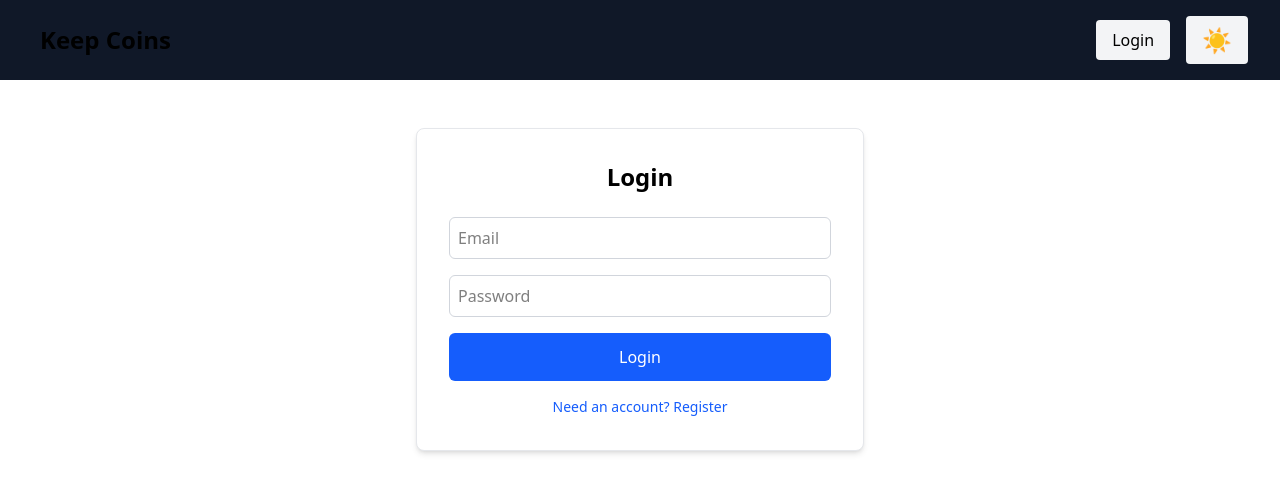
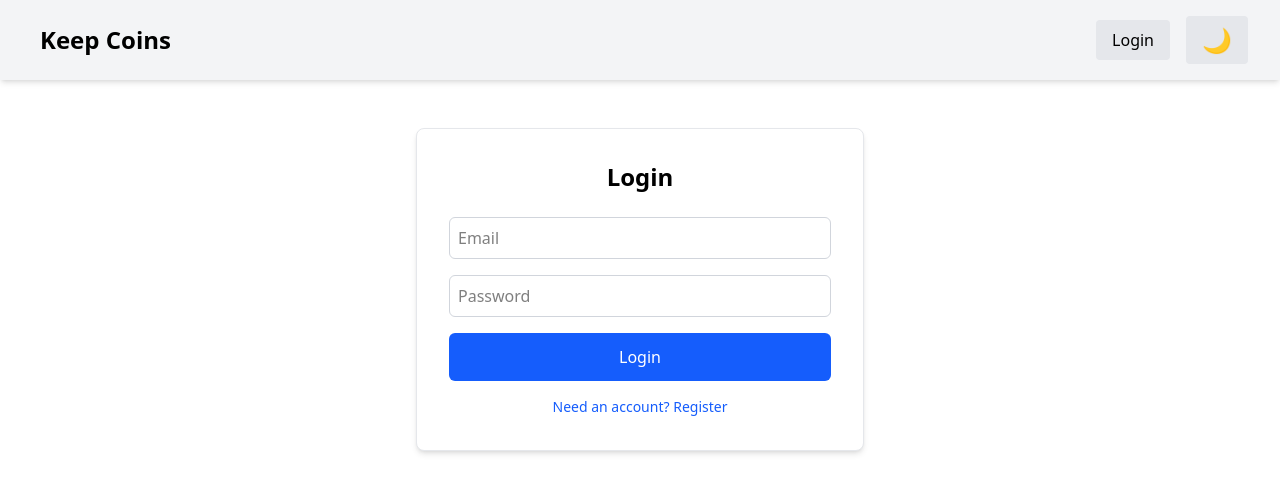
Before and after one commit to Granullboy/front-session, a React (Vite) app in the folder keep-coins/: page /login in a window 1280 px wide. Shown: the top 492 px of the page. Built offline with nearby package versions, Linux system fonts and the light colour scheme.

Commit message:
Настроил Tailwind

```diff
--- a/keep-coins/src/App.tsx
+++ b/keep-coins/src/App.tsx
@@ -8,9 +8,6 @@ import { Settings } from './pages/Settings';
 import { HomePage } from './pages/HomePage';
 import { Layout } from './components/Layout';
 import { ProtectedRoute } from './components/ProtectedRoute';
-import { ThemeProvider } from './components/theme/ThemeProvider';
-import { Provider } from 'react-redux';
-import { store } from './redux/store';
 
 const router = createBrowserRouter([
   {
@@ -35,14 +32,11 @@ const router = createBrowserRouter([
 
 export const App = () => {
   return (
-    <Provider store={store}>
-      <ThemeProvider>
-        <div className="transition-colors duration-300">
-          <RouterProvider router={router}/>
-        </div>
-      </ThemeProvider>
-    </Provider>
+    <div className="transition-colors duration-300">
+      <RouterProvider router={router}/>
+    </div>
   );
 };
 
+
 export default App;
--- a/keep-coins/src/components/Layout.tsx
+++ b/keep-coins/src/components/Layout.tsx
@@ -18,21 +18,21 @@ export const Layout = () => {
 
   return (
     <div className="min-h-screen flex flex-col bg-white text-black dark:bg-slate-900 dark:text-white transition-colors duration-300">
-      <nav className="flex items-center justify-between p-4 bg-gray-900">
+      <nav className="flex items-center justify-between p-4 bg-gray-100 dark:bg-gray-900 transition-colors duration-300 shadow-md">
         <button
           className="cursor-pointer ml-4 md:ml-6"
           onClick={() => navigate('/')}
         >
           <h3 className="text-2xl font-bold">Keep Coins</h3>
         </button>
-        <div className="flex items-center gap-4 mr-4">{/*обнавляю стиль у layout*/ }
+        <div className="flex items-center gap-4 mr-4">
           {currentUser ? (
             <>
-              <button className="text-white bg-transparent border-none " onClick={() => navigate('/dashboard')}>Dashboard</button>
-              <button className="text-white bg-transparent border-none " onClick={() => navigate('/stats')}>Statistics</button>
-              <button className="text-white bg-transparent border-none " onClick={() => navigate('/settings')}>Settings</button>
+              <button className="text-black dark:text-white bg-transparent border-none hover:underline transition" onClick={() => navigate('/dashboard')}>Dashboard</button>
+              <button className="text-black dark:text-white bg-transparent border-none hover:underline transition" onClick={() => navigate('/stats')}>Statistics</button>
+              <button className="text-black dark:text-white bg-transparent border-none hover:underline transition" onClick={() => navigate('/settings')}>Settings</button>
               <button
-                className="text-white hover:text-gray-300 bg-transparent border-none cursor-pointer"
+                className="text-black dark:text-white bg-transparent border-none cursor-pointer hover:underline transition"
                 onClick={() => navigate('/logout')}
               >
                 Logout
@@ -40,19 +40,19 @@ export const Layout = () => {
             </>
           ) : (
             <button
-              className="px-4 py-2 bg-gray-100 text-black dark:bg-gray-800 dark:text-white rounded hover:bg-gray-200 dark:hover:bg-gray-700 transition"
-              onClick={() => navigate('/logout')}
+              className="px-4 py-2 bg-gray-200 text-black dark:bg-gray-800 dark:text-white rounded hover:bg-gray-300 dark:hover:bg-gray-700 transition"
+              onClick={() => navigate('/login')}
             >
               Login
             </button>
           )}
 
           <button
-        className="px-4 py-2 bg-gray-100 text-black dark:bg-gray-800 dark:text-white rounded hover:bg-gray-200 dark:hover:bg-gray-700 transition text-2xl"
+            className="px-4 py-2 bg-gray-200 text-black dark:bg-gray-800 dark:text-white rounded hover:bg-gray-300 dark:hover:bg-gray-700 transition text-2xl"
             onClick={toggleTheme}
             title="Toggle Theme"
           >
-        {themeName === 'dark' ? '🌙' : '☀️'}
+            {themeName === 'dark' ? '☀️' : '🌙'}
           </button>
         </div>
       </nav>
--- a/keep-coins/src/components/transactions/TransactionForm.tsx
+++ b/keep-coins/src/components/transactions/TransactionForm.tsx
@@ -28,16 +28,24 @@ export const TransactionForm = ({
   onSave,
 }: Props) => {
   return (
-    <div className="bg-white shadow rounded-md p-4 space-y-4">
+    <div className="bg-white dark:bg-gray-800 dark:text-white shadow rounded-md p-4 space-y-4 transition-colors">
       <div className="flex space-x-4">
         <button
-          className={`flex-1 py-2 rounded ${type === 'income' ? 'bg-green-500 text-white' : 'bg-gray-200'}`}
+          className={`flex-1 py-2 rounded transition-colors ${
+            type === 'income'
+              ? 'bg-green-500 text-white'
+              : 'bg-gray-200 dark:bg-gray-700 dark:text-white'
+          }`}
           onClick={() => setType('income')}
         >
           Income
         </button>
         <button
-          className={`flex-1 py-2 rounded ${type === 'expense' ? 'bg-red-500 text-white' : 'bg-gray-200'}`}
+          className={`flex-1 py-2 rounded transition-colors ${
+            type === 'expense'
+              ? 'bg-red-500 text-white'
+              : 'bg-gray-200 dark:bg-gray-700 dark:text-white'
+          }`}
           onClick={() => setType('expense')}
         >
           Expense
@@ -48,12 +56,12 @@ export const TransactionForm = ({
         value={amount}
         onChange={(e) => setAmount(e.target.value)}
         placeholder="Amount"
-        className="w-full p-2 border rounded"
+        className="w-full p-2 border rounded bg-white dark:bg-gray-900 text-black dark:text-white border-gray-300 dark:border-gray-600 transition-colors"
       />
       <select
         value={category}
         onChange={(e) => setCategory(e.target.value)}
-        className="w-full p-2 border rounded"
+        className="w-full p-2 border rounded bg-white dark:bg-gray-900 text-black dark:text-white border-gray-300 dark:border-gray-600 transition-colors"
       >
         <option value="">Select category</option>
         {categoriesList
@@ -69,13 +77,16 @@ export const TransactionForm = ({
         value={comment}
         onChange={(e) => setComment(e.target.value)}
         placeholder="Comment (optional)"
-        className="w-full p-2 border rounded"
+        className="w-full p-2 border rounded bg-white dark:bg-gray-900 text-black dark:text-white border-gray-300 dark:border-gray-600 transition-colors"
       />
       <div className="flex justify-end space-x-2">
-        <button onClick={onCancel} className="px-4 py-2 text-sm text-gray-500 hover:underline">
+        <button onClick={onCancel} className="px-4 py-2 text-sm text-gray-500 dark:text-gray-300 hover:underline">
           Cancel
         </button>
-        <button onClick={onSave} className="px-4 py-2 bg-blue-600 text-white rounded hover:bg-blue-700">
+        <button
+          onClick={onSave}
+          className="px-4 py-2 bg-blue-600 text-white rounded hover:bg-blue-700 dark:bg-blue-500 dark:hover:bg-blue-600 transition-colors"
+        >
           Save
         </button>
       </div>
--- a/keep-coins/src/components/transactions/TransactionList.tsx
+++ b/keep-coins/src/components/transactions/TransactionList.tsx
@@ -7,9 +7,9 @@ interface Props {
 
 export const TransactionList = ({ transactions, categories }: Props) => {
   return (
-    <div className="bg-white shadow rounded-md p-4 mb-6">
+    <div className="bg-white dark:bg-gray-800 dark:text-white shadow rounded-md p-4 mb-6 transition-colors">
       <h3 className="text-lg font-semibold mb-4">Recent Transactions</h3>
-      <ul className="divide-y">
+      <ul className="divide-y divide-gray-200 dark:divide-gray-700">
         {transactions.map((t) => {
           const categoryName =
             categories.find((c) => c.id === t.category_id?.[0])?.name || `Category #${t.category_id?.[0]}`;
@@ -18,10 +18,11 @@ export const TransactionList = ({ transactions, categories }: Props) => {
             <li key={t.id} className="py-2 flex justify-between">
               <span>
                 <span className="font-medium">{categoryName}</span>{' '}
-                <span className="text-sm text-gray-500">({t.date})</span>
+                <span className="text-sm text-gray-500 dark:text-gray-400">({t.date})</span>
               </span>
-              <span className={t.type === 'income' ? 'text-green-600' : 'text-red-600'}>
-                {t.type === 'income' ? '+' : '-'}{t.amount} ₸
+              <span className={t.type === 'income' ? 'text-green-500' : 'text-red-500'}>
+                {t.type === 'income' ? '+' : '-'}
+                {t.amount} ₸
               </span>
             </li>
           );
--- a/keep-coins/src/index.css
+++ b/keep-coins/src/index.css
@@ -1,49 +1,8 @@
 @import "tailwindcss";
+
 #root {
   width: 100%;
 }
-/*.dark {
-  @apply bg-gray-900 text-gray-100;
-}
-
-.dark nav {
-  @apply bg-gray-800;
-}*/
-
-
-:root {
-  font-family: system-ui, Avenir, Helvetica, Arial, sans-serif;
-  line-height: 1.5;
-  font-weight: 400;
-
-  font-synthesis: none;
-  text-rendering: optimizeLegibility;
-  -webkit-font-smoothing: antialiased;
-  -moz-osx-font-smoothing: grayscale;
-}
-
-a {
-  font-weight: 500;
-  color: #646cff;
-  text-decoration: inherit;
-}
-a:hover {
-  color: #535bf2;
-}
-
-body {
-  margin: 0;
-  display: flex;
-  place-items: center;
-  min-width: 320px;
-  min-height: 100vh;
-}
-
-h1 {
-  font-size: 3.2em;
-  line-height: 1.1;
-}
-
 
 @layer base {
   html.dark body {
@@ -51,7 +10,7 @@ h1 {
     color: white;
   }
 
-  html.light body {
+  body {
     background-color: white;
     color: black;
   }
--- a/keep-coins/src/pages/Dashboard.tsx
+++ b/keep-coins/src/pages/Dashboard.tsx
@@ -28,7 +28,10 @@ export const Dashboard = () => {
   }, [dispatch, userId]);
 
   const balance = useMemo(() => {
-    return transactions.reduce((acc, t) => (t.type === 'income' ? acc + t.amount : acc - t.amount), 0);
+    return transactions.reduce(
+      (acc, t) => (t.type === 'income' ? acc + t.amount : acc - t.amount),
+      0
+    );
   }, [transactions]);
 
   const handleAddTransaction = async () => {
@@ -45,7 +48,7 @@ export const Dashboard = () => {
 
     try {
       await createTransaction(newTransaction);
-      dispatch(fetchTransactions()); // 🔁 обновим список после создания
+      dispatch(fetchTransactions());
     } catch (err) {
       console.error('Create error:', err);
     }
@@ -58,12 +61,16 @@ export const Dashboard = () => {
   };
 
   return (
-    <div className="max-w-3xl mx-auto px-4 py-6">
+    <div className="max-w-3xl mx-auto px-4 py-6 bg-white dark:bg-slate-900 min-h-screen transition-colors text-black dark:text-white">
       <h2 className="text-3xl font-bold text-center mb-6">Dashboard</h2>
 
-      <div className="bg-white shadow rounded-md p-4 mb-6">
+      <div className="bg-white dark:bg-gray-800 shadow rounded-md p-4 mb-6 transition-colors">
         <p className="text-lg font-medium">Current Balance:</p>
-        <p className={`text-2xl font-bold ${balance >= 0 ? 'text-green-600' : 'text-red-600'}`}>
+        <p
+          className={`text-2xl font-bold ${
+            balance >= 0 ? 'text-green-600' : 'text-red-600'
+          }`}
+        >
           {balance} ₸
         </p>
       </div>
@@ -74,7 +81,7 @@ export const Dashboard = () => {
         {!showForm ? (
           <button
             onClick={() => setShowForm(true)}
-            className="px-4 py-2 bg-blue-600 text-white rounded hover:bg-blue-700"
+            className="px-4 py-2 bg-blue-600 text-white rounded hover:bg-blue-700 dark:bg-blue-500 dark:hover:bg-blue-600 transition-colors"
           >
             + Add Transaction
           </button>
```
Also changed, not shown: 1 other file (tests, documents, lock files or other folders). Lines whose indentation alone changed are shown as unchanged.
